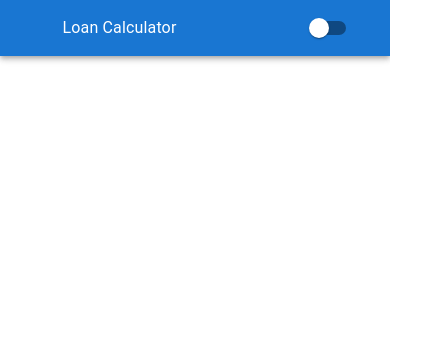
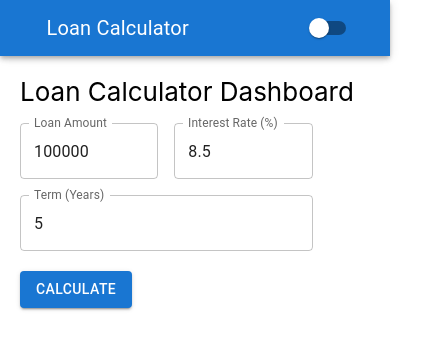
Before and after one commit to chiranth243/LoanCalculator, a React (Create React App) app in the folder loan-calculator/: page / in a window 390 px wide. Shown: the top 350 px of the page, 424 px wide, since content can reach past the window. Built offline with nearby package versions, Linux system fonts and the light colour scheme; some icons are missing.

Commit message:
Implement loan calculator  Input component with dark mode support and responsive design

```diff
--- a/loan-calculator/src/HeadeComponent/HeaderComponent.css
+++ b/loan-calculator/src/HeadeComponent/HeaderComponent.css
@@ -12,19 +12,19 @@
     display: flex;
     justify-content: space-between;
     align-items: center;
-    width: 50%;
+    width: 51%;
 }
 
 .logo {
     font-weight: 600;
     color: white;
-    font-size: 20px;
+    font-size: 20px !important;
     margin-left: 8px;
 }
 
 .nav-items {
     display: flex;
-    gap: 16px;
+    gap: 8px;
     align-items: center;
 }
 
@@ -32,8 +32,8 @@
     color: white !important;
     background-color: transparent;
     border-radius: 8px;
-    padding: 6px 12px;
-    font-size: 14px;
+    padding: 4px 18px !important;
+    font-size: 14px !important;
     transition: background-color 0.3s;
 }
 
@@ -54,9 +54,14 @@
     margin-right: 8px;
 }
 
-.dark-theme {
+.header-dark {
     background-color: #100f0fd3 !important;
-    color: white;
+    color: white !important;
+}
+
+.drawer-dark{
+    background-color: #100f0fd3 !important;
+    color: white !important;
 }
 
 
@@ -80,7 +85,6 @@
     padding: 15px;
     font-size: 14px !important;
     text-decoration: none;
-    color: black;
     display: block;
 }
 
@@ -94,13 +98,13 @@
 .dark-theme .drawer-content {
     background-color: #100f0fd3;
     color: white;
-  }
+}
 
-  .dark-theme .drawer-link {
+.dark-theme .drawer-link {
     color: white;
-  }
+}
 
-  .dark-theme .drawer-link.active {
+.dark-theme .drawer-link.active {
     background-color: #90caf9;
     color: black;
-  }
+}
--- a/loan-calculator/src/HeadeComponent/HeaderComponent.js
+++ b/loan-calculator/src/HeadeComponent/HeaderComponent.js
@@ -37,10 +37,8 @@ export default function HeaderComponent({darkMode, setDarkMode}) {
         setActiveTab(tab);
     };
 
-    const themeClass = darkMode ? 'dark-theme' : 'light-theme';
-
     const drawer = (
-        <Box className={`drawer-content ${themeClass}`} onClick={handleDrawerToggle}>
+        <Box className={`drawer-content ${darkMode ? 'drawer-dark' : 'drawer-light'}`} onClick={handleDrawerToggle}>
             <List>
                 {navItems.map((item) => (
                     <ListItem
@@ -63,7 +61,8 @@ export default function HeaderComponent({darkMode, setDarkMode}) {
 
 
     return (
-        <AppBar position="static" className={`appbar ${themeClass}`}>
+        <AppBar className={`appbar ${darkMode ? 'header-dark' : 'header-light'}`}>
+
             <Toolbar className="toolbar">
                 {isMobile && (
                     <IconButton edge="start" color="inherit" onClick={handleDrawerToggle}>
--- a/loan-calculator/src/Home/Home.css
+++ b/loan-calculator/src/Home/Home.css
@@ -1,15 +1,7 @@
-.home-outside{
-    background-color: white !important;
-    height: 100vh;
-    color: black;
+.home-container {
+  height: 100vh;
+  width: 100%;
+  padding-top: 62px;
+  transition: background-color 0.3s ease;
+  background-color: white;
 }
-
-.home-outside.dark-theme {
-    background-color: black !important;
-    color: white;
-  }
-
-  .home-outside.light-theme {
-    background-color: white !important;
-    color: black;
-  }
--- a/loan-calculator/src/Home/Home.js
+++ b/loan-calculator/src/Home/Home.js
@@ -1,14 +1,22 @@
-import React, { useState } from 'react'
+import React, { useState } from 'react';
 import HeaderComponent from '../HeadeComponent/HeaderComponent';
 import './Home.css';
+import LoanCalculateInputMain from '../LoanCalculateInput/LoanCalculateInputMain';
 
 function Home() {
   const [darkMode, setDarkMode] = useState(false);
-  const themeClass = darkMode ? 'dark-theme' : 'light-theme';
+  const [loanInput, setLoanInput] = useState({
+    loanAmount: 100000,
+    interestRate: 8.5,
+    term: 5,
+  });
 
   return (
-    <div className={`${themeClass} home-outside`}>
+    <div className="home-container">
       <HeaderComponent darkMode={darkMode} setDarkMode={setDarkMode} />
+      <div className="home-content">
+        <LoanCalculateInputMain loanInput={loanInput} setLoanInput={setLoanInput} darkMode={darkMode} setDarkMode={setDarkMode} />
+      </div>
     </div>
   );
 }
--- /dev/null
+++ b/loan-calculator/src/LoanCalculateInput/LoanCalculateInputMain.css
@@ -0,0 +1,129 @@
+.loan-calculate-input-main {
+    display: flex;
+    align-items: flex-start;
+    justify-content: flex-start;
+    width: 100%;
+    height: 100vh;
+    padding: 24px !important;
+    padding-top: 14px !important;
+    background-color: #ffffff;
+    color: #000000;
+}
+
+.loan-calculate-input-column {
+    display: flex;
+    flex-direction: column;
+    justify-content: flex-start;
+    width: 55%;
+    height: auto;
+    padding-left: 38px;
+}
+
+.loan-calculate-input-main__title {
+    font-size: 33px;
+    text-align: left;
+    font-weight: 400;
+    color: inherit;
+    margin-bottom: 16px;
+    text-wrap: nowrap;
+}
+
+.loan-calculate-input-outer-container {
+    display: flex;
+    flex-direction: row;
+    align-items: center;
+    justify-content: space-between;
+    gap: 16px;
+    flex-wrap: wrap;
+}
+
+.loan-calculate-input-outer-container .MuiTextField-root {
+    flex: 1;
+    min-width: 30%;
+}
+
+.loan-calculate-input-outer-container .MuiTextField-root {
+    flex: 1;
+    min-width: 30%;
+}
+
+.loan-calculate-button-container {
+    margin-top: 20px;
+    display: flex;
+    justify-content: flex-start;
+}
+
+.loan-calculate-input-main.dark {
+    background-color: #121212;
+    color: #ffffff;
+}
+
+.loan-calculate-input-main.dark .MuiOutlinedInput-root {
+    /* background-color: #1e1e1e; */
+    color: #ffffff;
+}
+
+.loan-calculate-input-main.dark .MuiInputLabel-root {
+    color: #bbbbbb;
+}
+
+.loan-calculate-input-main.dark .MuiOutlinedInput-notchedOutline {
+    border-color: #444;
+}
+
+.loan-calculate-input-main.dark .MuiOutlinedInput-root.Mui-focused .MuiOutlinedInput-notchedOutline {
+    border-color: #90caf9;
+}
+
+.loan-calculate-input-main.dark .MuiInputBase-input {
+    color: #ffffff;
+}
+
+.loan-calculate-input-main.dark .MuiButton-containedPrimary {
+    background-color: #90caf9;
+    color: #000000;
+  }
+
+  .loan-calculate-input-main.dark .MuiButton-containedPrimary:hover {
+    background-color: #64b5f6;
+  }
+
+
+/* Spinner Removal */
+.no-spinner::-webkit-outer-spin-button,
+.no-spinner::-webkit-inner-spin-button {
+    -webkit-appearance: none;
+    margin: 0;
+}
+
+.no-spinner[type=number] {
+    -moz-appearance: textfield;
+}
+
+@media (max-width: 768px) {
+
+    .loan-calculate-input-column{
+        width: 75%;
+    }
+
+    .loan-calculate-input-column{
+        padding-left: 10px;
+    }
+
+    .loan-calculate-input-outer-container .MuiTextField-root {
+        width: calc(50% - 8px);
+    }
+
+    .loan-calculate-input-outer-container .MuiTextField-root:last-child {
+        width: 50%;
+    }
+}
+
+@media (max-width: 468px) {
+    .loan-calculate-input-main {
+        padding-left: 10px !important;
+    }
+    .loan-calculate-input-main__title{
+        font-size: 26px;
+    }
+}
--- /dev/null
+++ b/loan-calculator/src/LoanCalculateInput/LoanCalculateInputMain.js
@@ -0,0 +1,63 @@
+import React from 'react';
+import "./LoanCalculateInputMain.css";
+import TextField from '@mui/material/TextField';
+import Button from '@mui/material/Button';
+
+function LoanCalculateInputMain({loanInput, setLoanInput, darkMode, setDarkMode}) {
+    const handleInputChange = (e) => {
+        const { name, value } = e.target;
+        setLoanInput((prevState) => ({
+            ...prevState,
+            [name]: value,
+        }));
+    };
+
+    return (
+        <div className={`loan-calculate-input-main ${darkMode ? 'dark' : ''}`}>
+            <div className='loan-calculate-input-column'>
+                <div className='loan-calculate-input-main__title'>
+                    Loan Calculator Dashboard
+                </div>
+                <div className="loan-calculate-input-outer-container">
+                    <TextField
+                        id="loan-amount"
+                        label="Loan Amount"
+                        variant="outlined"
+                        type="number"
+                        name="loanAmount"
+                        value={loanInput.loanAmount}
+                        onChange={handleInputChange}
+                        InputProps={{ inputProps: { className: 'no-spinner' } }}
+                    />
+                    <TextField
+                        id="interest-rate"
+                        label="Interest Rate (%)"
+                        variant="outlined"
+                        type="number"
+                        name="interestRate"
+                        value={loanInput.interestRate}
+                        onChange={handleInputChange}
+                        InputProps={{ inputProps: { className: 'no-spinner' } }}
+                    />
+                    <TextField
+                        id="term"
+                        label="Term (Years)"
+                        variant="outlined"
+                        type="number"
+                        name="term"
+                        value={loanInput.term}
+                        onChange={handleInputChange}
+                        InputProps={{ inputProps: { className: 'no-spinner' } }}
+                    />
+                </div>
+                <div className="loan-calculate-button-container">
+                    <Button variant="contained" color="primary">
+                        CALCULATE
+                    </Button>
+                </div>
+            </div>
+        </div>
+    );
+}
+
+export default LoanCalculateInputMain;
```
